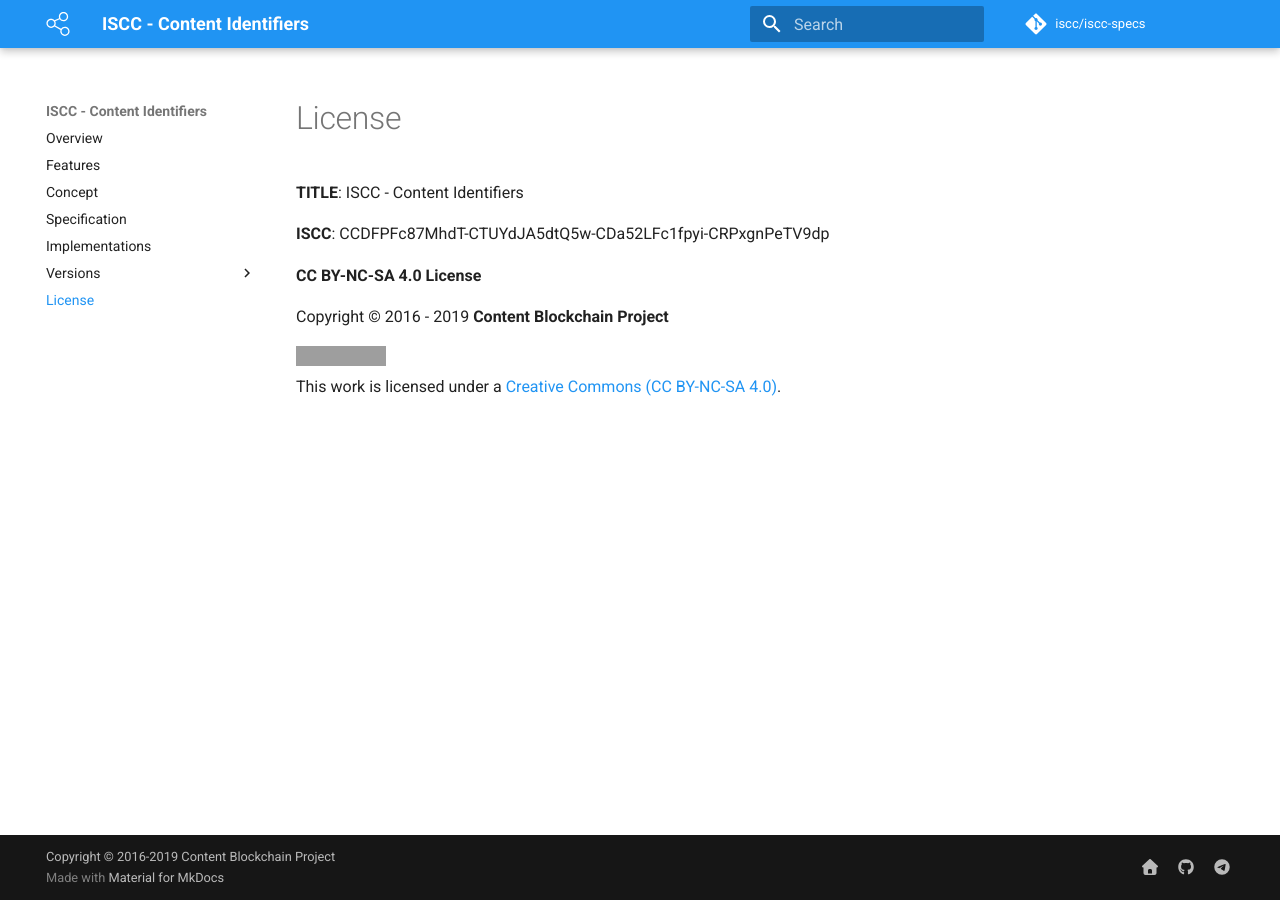
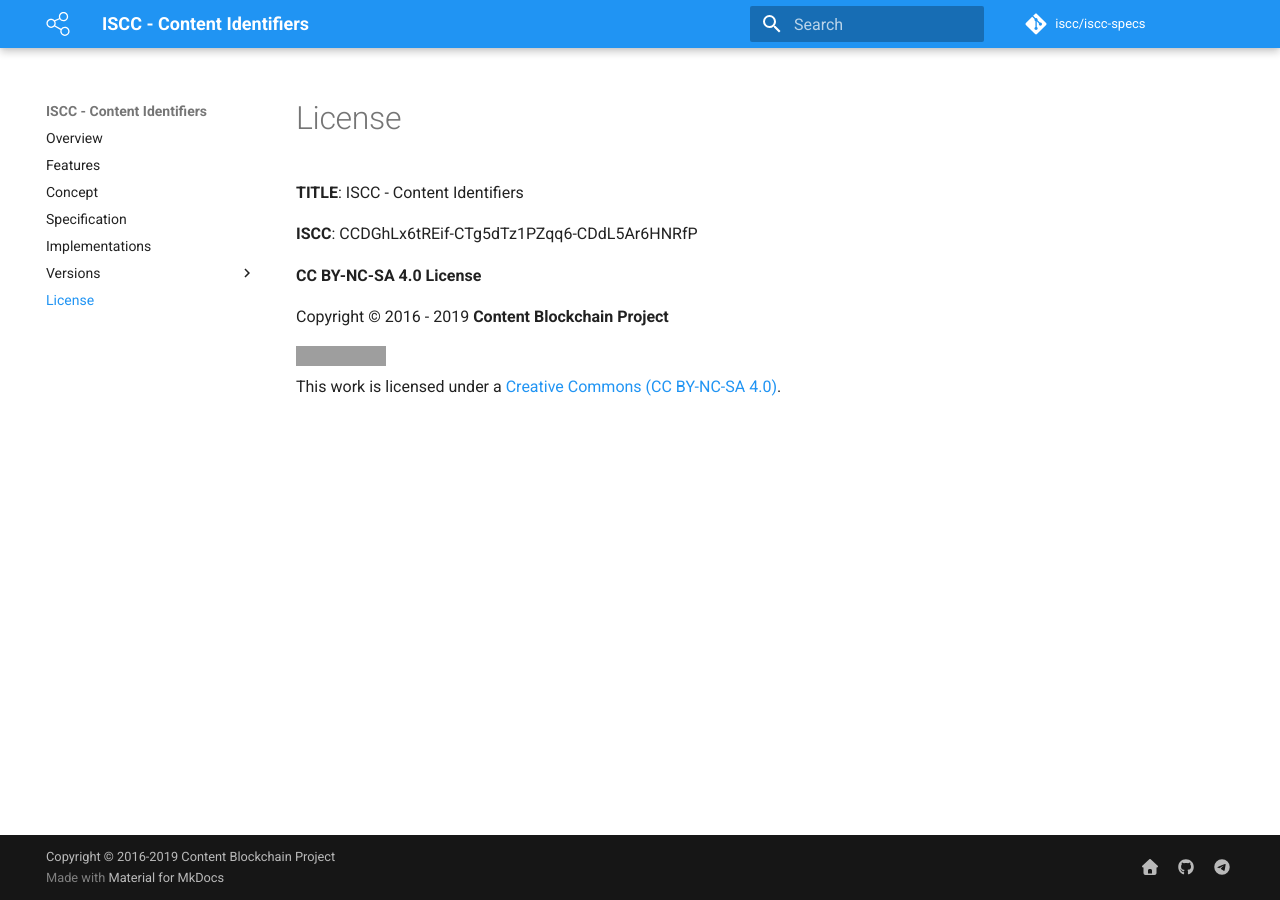
Before and after one commit to iscc/iscc-specs, an MkDocs documentation site: the page built from docs/license.md, in a window 1280 px wide. Built offline with MkDocs 1.6.1 and Material for MkDocs 9.7.7, drawn with Linux system fonts in a browser that asks for light colours; comment, search, counter and statistics services are not loaded; grey boxes are pictures that could not be loaded.

Commit message:
Update embedded ISCC and site ISCC

```diff
--- a/docs/license.md
+++ b/docs/license.md
@@ -2,7 +2,7 @@
 
 **TITLE**: ISCC - Content Identifiers
 
-**ISCC**: CCDFPFc87MhdT-CTUYdJA5dtQ5w-CDa52LFc1fpyi-CRPxgnPeTV9dp
+**ISCC**: CCDGhLx6tREif-CTg5dTz1PZqq6-CDdL5Ar6HNRfP
 
 **CC BY-NC-SA 4.0 License**
 
```
Also changed, not shown: docs/specification.md (+1 -1 lines).
